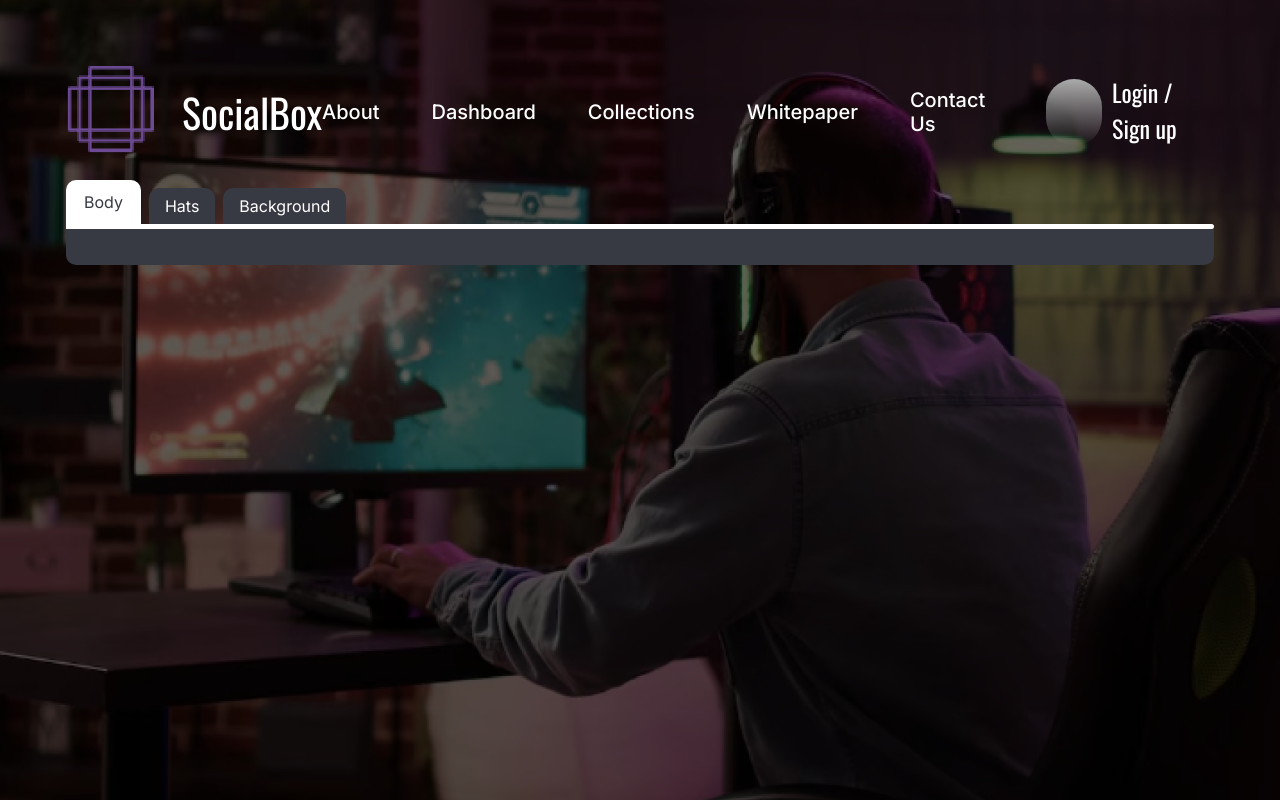
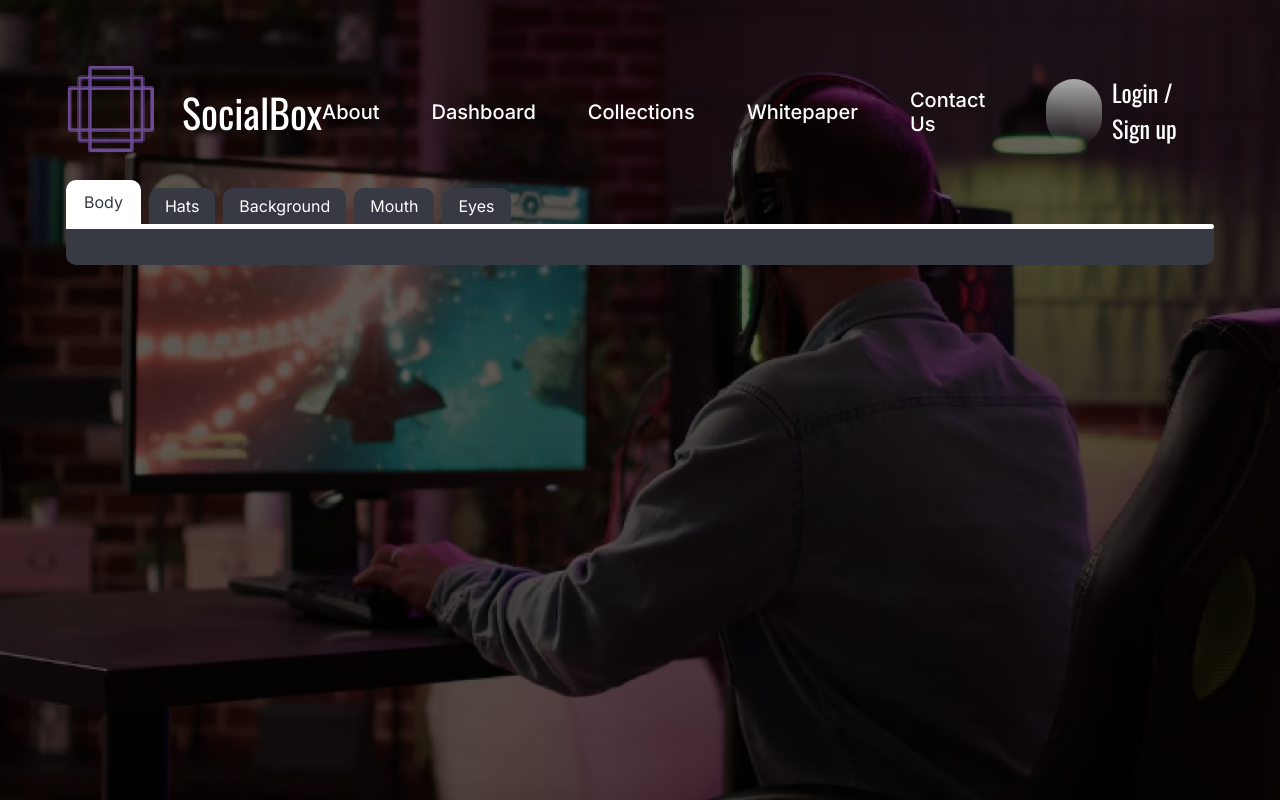
Before and after one commit to Rei0520/FYP_SocialBox, a Next.js app in the folder socialbox_fe/: page /pages/creator_dashboard in a window 1280 px wide. Built offline with nearby package versions, Linux system fonts and the light colour scheme.

Commit message:
new traits

```diff
--- a/socialbox_fe/src/app/pages/creator/page.tsx
+++ b/socialbox_fe/src/app/pages/creator/page.tsx
@@ -197,6 +197,8 @@ export const Creator = () => {
                         <option value="Background">Background</option>
                         <option value="Hats">hat</option>
                         <option value="Body">body</option>
+                        <option value="Eyes">Eyes</option>
+                        <option value="Mouth">Mouth</option>
                       </select>
                     </div>
                   </div>
--- a/socialbox_fe/src/app/pages/creator_dashboard/page.tsx
+++ b/socialbox_fe/src/app/pages/creator_dashboard/page.tsx
@@ -16,7 +16,7 @@ export const CreatorDashboard = () => {
       setAssets(JSON.parse(localStorage.getItem("assets")));
     } catch (error) {}
   }, [tab]);
-  const tabs = ["Body", "Hats", "Background"];
+  const tabs = ["Body", "Hats", "Background", "Mouth", "Eyes"];
 
   interface cardProps {
     name: string;
```
